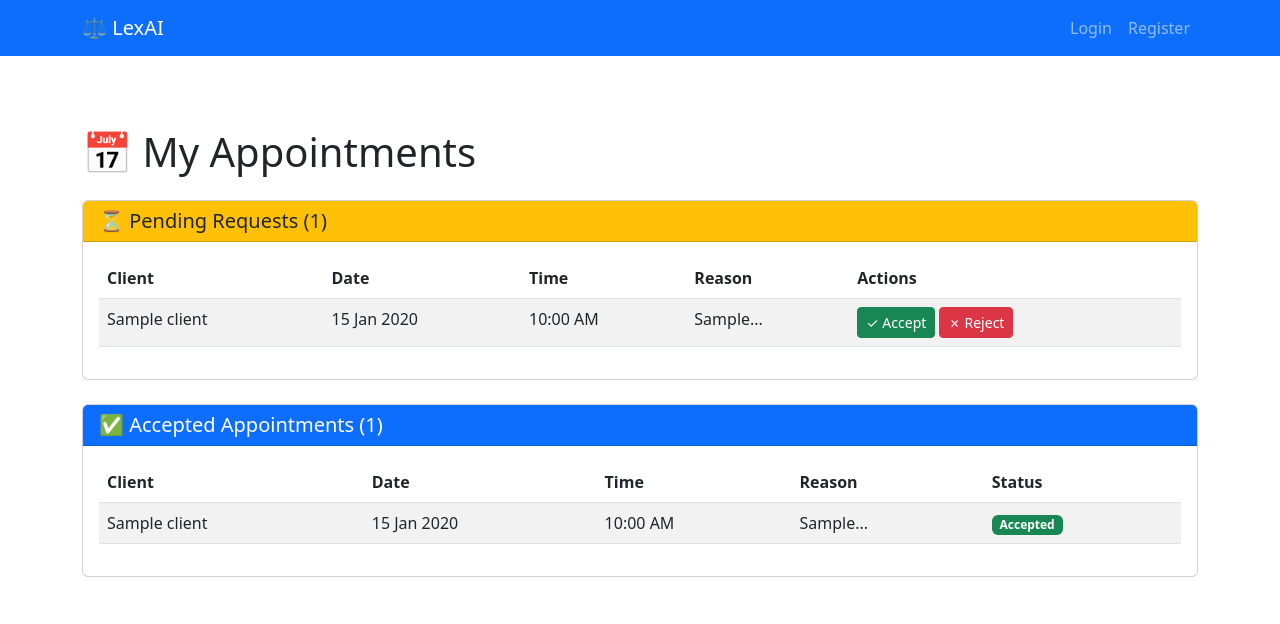
After one commit to apoorvaagrawal900-afk/AI-Powered-Legal-Assistance-Lawyer-Appointment, a Flask app: template templates/lawyer/appointments.html in a window 1280 px wide. The commit adds this page. Shown: the top 624 px of the page. Run offline with Flask 3, Linux system fonts and the light colour scheme; tables that the repository leaves empty hold one stand-in row (values such as "Sample post"); the template is opened without the code that fills it: values that come from a table or form of the project are taken from there, most other values are stand-ins (such as "Sample title", 1, 10 or a date in 2020).

Commit message:
Added appointment booking feature between clients and lawyers.

```diff
--- a/app.py
+++ b/app.py
@@ -1,5 +1,5 @@
 from flask import Flask
-from models import db, User, Client, Lawyer
+from models import db, User, Client, Lawyer, Appointment
 from config import Config
 from flask_login import LoginManager, login_user, logout_user, login_required, current_user
 from flask import render_template, redirect, url_for, flash, request
@@ -148,14 +148,44 @@ def admin_dashboard():
 @role_required('client')
 def client_dashboard():
     client = Client.query.filter_by(user_id=current_user.id).first()
-    return render_template('client/dashboard.html', client=client)
+
+    # Count appointments by status
+    total_appointments = Appointment.query.filter_by(client_id=client.id).count()
+    pending_appointments = Appointment.query.filter_by(client_id=client.id, status='pending').count()
+    accepted_appointments = Appointment.query.filter_by(client_id=client.id, status='accepted').count()
+
+    return render_template('client/dashboard.html',
+                         client=client,
+                         total_appointments=total_appointments,
+                         pending_appointments=pending_appointments,
+                         accepted_appointments=accepted_appointments)
 
 @app.route('/lawyer/dashboard')
 @login_required
 @role_required('lawyer')
 def lawyer_dashboard():
     lawyer = Lawyer.query.filter_by(user_id=current_user.id).first()
-    return render_template('lawyer/dashboard.html', lawyer=lawyer)
+
+    # Count pending requests
+    pending_requests = Appointment.query.filter_by(
+        lawyer_id=lawyer.id,
+        status='pending'
+    ).count()
+
+    # Count accepted appointments (not pending)
+    accepted_appointments = Appointment.query.filter_by(
+        lawyer_id=lawyer.id,
+        status='accepted'
+    ).count()
+
+    # Check if specialization is set
+    has_specialization = lawyer.specialization and lawyer.specialization != 'Not specified'
+
+    return render_template('lawyer/dashboard.html',
+                         lawyer=lawyer,
+                         pending_requests=pending_requests,
+                         accepted_appointments=accepted_appointments,
+                         has_specialization=has_specialization)
 
 @app.route('/lawyer/profile/edit', methods=['GET', 'POST'])
 @login_required
@@ -198,24 +228,140 @@ def edit_client_profile():
 @login_required
 @role_required('client')
 def search_lawyers():
-    # Saare lawyers dikha do (no filter for now)
-    lawyers = Lawyer.query.all()
+    # Get filters from query parameters
+    specialization = request.args.get('specialization')
+    location = request.args.get('location')
 
+    # Debug: Check all lawyers
+    all_lawyers = Lawyer.query.all()
+    print(f"\n=== ALL LAWYERS IN DB ===")
+    for lawyer in all_lawyers:
+        user = User.query.get(lawyer.user_id)
+        print(f"  {lawyer.name} | Approved: {user.is_approved} | Spec: {lawyer.specialization} | Loc: {lawyer.location}")
+
+    # Base query - sirf approved lawyers
+    lawyers = Lawyer.query.join(User).filter(User.is_approved == True)
+
+    print(f"\n=== AFTER APPROVED FILTER ===")
+    print(f"  Lawyers count: {lawyers.count()}")
+
+    # Apply filters
+    if specialization and specialization.strip() != '':
+        lawyers = lawyers.filter(Lawyer.specialization == specialization)
+        print(f"  Filtered by specialization: {specialization}")
+
+    if location and location.strip() != '':
+        lawyers = lawyers.filter(Lawyer.location.ilike(f'%{location}%'))
+        print(f"  Filtered by location: {location}")
+
+    lawyers = lawyers.all()
+
+    print(f"\n=== FINAL RESULTS ===")
+    print(f"  Total lawyers found: {len(lawyers)}")
+    for lawyer in lawyers:
+        print(f"    - {lawyer.name}: {lawyer.specialization}, {lawyer.location}")
+
+    # Get unique specializations for filter dropdown
     specializations = db.session.query(Lawyer.specialization).filter(
         Lawyer.specialization.isnot(None)
     ).distinct().all()
-
-    print(f"Total lawyers: {len(lawyers)}")
-    for l in lawyers:
-        print(f"  {l.name} - Approved: {l.user.is_approved if hasattr(l, 'user') else 'N/A'}")
 
     return render_template('client/search_lawyers.html',
                          lawyers=lawyers,
                          specializations=specializations,
                          current_filters={
-                             'specialization': None,
-                             'location': None
+                             'specialization': specialization,
+                             'location': location
                          })
+
+@app.route('/appointment/book/<int:lawyer_id>', methods=['GET', 'POST'])
+@login_required
+@role_required('client')
+def book_appointment(lawyer_id):
+    lawyer = Lawyer.query.get_or_404(lawyer_id)
+
+    if request.method == 'POST':
+        date_str = request.form.get('date')
+        time_str = request.form.get('time')
+        reason = request.form.get('reason')
+
+        # Convert date and time
+        from datetime import datetime
+        date = datetime.strptime(date_str, '%Y-%m-%d').date()
+        time = datetime.strptime(time_str, '%H:%M').time()
+
+        # Create appointment
+        client = Client.query.filter_by(user_id=current_user.id).first()
+        new_appointment = Appointment(  # ← Change variable name
+            client_id=client.id,
+            lawyer_id=lawyer.id,
+            date=date,
+            time=time,
+            reason=reason,
+            status='pending'
+        )
+        db.session.add(new_appointment)  # ← Use new name
+        db.session.commit()
+
+        flash('Appointment booked successfully! Waiting for lawyer approval.', 'success')
+        return redirect(url_for('client_appointments'))
+
+    return render_template('client/book_appointment.html', lawyer=lawyer)
+
+@app.route('/client/appointments')
+@login_required
+@role_required('client')
+def client_appointments():
+    client = Client.query.filter_by(user_id=current_user.id).first()
+    appointments = Appointment.query.filter_by(client_id=client.id).order_by(Appointment.date.desc()).all()
+    #          ^^^^^^^^^^^^ Capital A
+    return render_template('client/appointments.html', appointments=appointments)
+
+@app.route('/lawyer/appointments')
+@login_required
+@role_required('lawyer')
+def lawyer_appointments():
+    lawyer = Lawyer.query.filter_by(user_id=current_user.id).first()
+
+    # Pending requests
+    pending_appointments = Appointment.query.filter_by(
+        lawyer_id=lawyer.id,
+        status='pending'
+    ).order_by(Appointment.date.desc()).all()
+
+    # Accepted appointments (not pending)
+    accepted_appointments = Appointment.query.filter_by(
+        lawyer_id=lawyer.id,
+        status='accepted'
+    ).order_by(Appointment.date.desc()).all()
+
+    return render_template('lawyer/appointments.html',
+                         pending_appointments=pending_appointments,
+                         accepted_appointments=accepted_appointments,
+                         pending_count=len(pending_appointments),
+                         accepted_count=len(accepted_appointments))
+
+@app.route('/appointment/<int:appointment_id>/accept')
+@login_required
+@role_required('lawyer')
+def accept_appointment(appointment_id):
+    appointment = Appointment.query.get_or_404(appointment_id)
+    #           ^^^^^^^^^^^^ Capital A
+    appointment.status = 'accepted'
+    db.session.commit()
+    flash('Appointment accepted!', 'success')
+    return redirect(url_for('lawyer_appointments'))
+
+@app.route('/appointment/<int:appointment_id>/reject')
+@login_required
+@role_required('lawyer')
+def reject_appointment(appointment_id):
+    appointment = Appointment.query.get_or_404(appointment_id)
+    #           ^^^^^^^^^^^^ Capital A
+    appointment.status = 'rejected'
+    db.session.commit()
+    flash('Appointment rejected.', 'warning')
+    return redirect(url_for('lawyer_appointments'))
 
 @app.route('/admin/users')
 @login_required
@@ -270,6 +416,8 @@ def unblacklist_user(user_id):
         flash(f'{user.role.title()} removed from blacklist.', 'success')
     return redirect(url_for('manage_users'))
 
+
+
 @app.route('/create_admin')
 def create_admin():
     if User.query.filter_by(role='admin').first():
--- /dev/null
+++ b/templates/lawyer/appointments.html
@@ -0,0 +1,84 @@
+{% extends "base.html" %}
+
+{% block title %}Appointments{% endblock %}
+
+{% block content %}
+<div class="py-5">
+    <h1 class="mb-4">📅 My Appointments</h1>
+
+    <!-- Pending Requests Section -->
+    <div class="card mb-4">
+        <div class="card-header bg-warning text-dark">
+            <h5 class="mb-0">⏳ Pending Requests ({{ pending_count }})</h5>
+        </div>
+        <div class="card-body">
+            <table class="table table-striped">
+                <thead>
+                    <tr>
+                        <th>Client</th>
+                        <th>Date</th>
+                        <th>Time</th>
+                        <th>Reason</th>
+                        <th>Actions</th>
+                    </tr>
+                </thead>
+                <tbody>
+                    {% for appointment in pending_appointments %}
+                    <tr>
+                        <td>{{ appointment.client.name }}</td>
+                        <td>{{ appointment.date.strftime('%d %b %Y') }}</td>
+                        <td>{{ appointment.time.strftime('%I:%M %p') }}</td>
+                        <td>{{ appointment.reason[:50] }}...</td>
+                        <td>
+                            <a href="{{ url_for('accept_appointment', appointment_id=appointment.id) }}" class="btn btn-sm btn-success">✓ Accept</a>
+                            <a href="{{ url_for('reject_appointment', appointment_id=appointment.id) }}" class="btn btn-sm btn-danger">✗ Reject</a>
+                        </td>
+                    </tr>
+                    {% else %}
+                    <tr>
+                        <td colspan="5" class="text-center text-muted">No pending requests</td>
+                    </tr>
+                    {% endfor %}
+                </tbody>
+            </table>
+        </div>
+    </div>
+
+    <!-- Accepted Appointments Section -->
+    <div class="card">
+        <div class="card-header bg-primary text-white">
+            <h5 class="mb-0">✅ Accepted Appointments ({{ accepted_count }})</h5>
+        </div>
+        <div class="card-body">
+            <table class="table table-striped">
+                <thead>
+                    <tr>
+                        <th>Client</th>
+                        <th>Date</th>
+                        <th>Time</th>
+                        <th>Reason</th>
+                        <th>Status</th>
+                    </tr>
+                </thead>
+                <tbody>
+                    {% for appointment in accepted_appointments %}
+                    <tr>
+                        <td>{{ appointment.client.name }}</td>
+                        <td>{{ appointment.date.strftime('%d %b %Y') }}</td>
+                        <td>{{ appointment.time.strftime('%I:%M %p') }}</td>
+                        <td>{{ appointment.reason[:50] }}...</td>
+                        <td>
+                            <span class="badge bg-success">{{ appointment.status.title() }}</span>
+                        </td>
+                    </tr>
+                    {% else %}
+                    <tr>
+                        <td colspan="5" class="text-center text-muted">No accepted appointments</td>
+                    </tr>
+                    {% endfor %}
+                </tbody>
+            </table>
+        </div>
+    </div>
+</div>
+{% endblock %}
```
Also changed, not shown: templates/client/appointments.html (added, +54 -0 lines), templates/client/book_appointment.html (added, +41 -0 lines), templates/client/dashboard.html (+18 -10 lines), templates/client/search_lawyers.html (+11 -6 lines), templates/lawyer/dashboard.html (+28 -25 lines).
